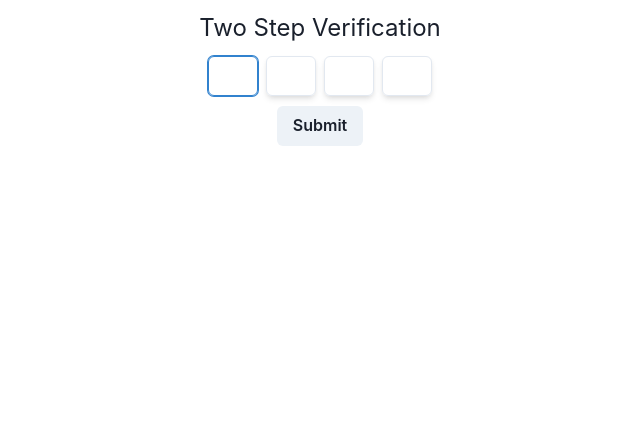
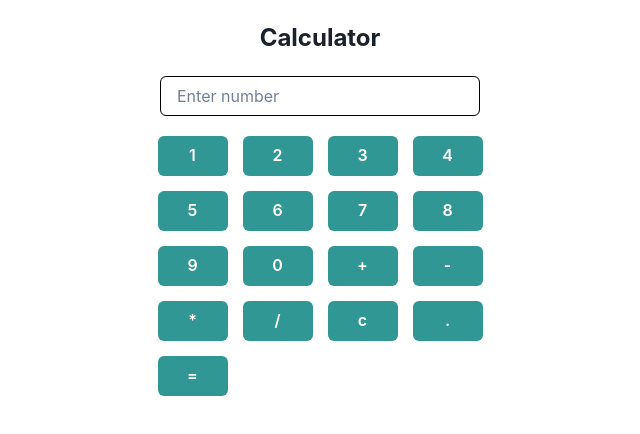
Before and after one commit to shekhar-2410/machine-round, a React (Create React App) app: page / in a window 1280 px wide. Shown: the top 434 px of the page, without its empty margins (320-960 px from the left). Built offline with nearby package versions, Linux system fonts and the light colour scheme.

Commit message:
calculator

```diff
--- a/package.json
+++ b/package.json
@@ -7,13 +7,18 @@
     "@chakra-ui/react": "^2.8.2",
     "@emotion/react": "^11.11.4",
     "@emotion/styled": "^11.11.5",
+    "@react-google-maps/api": "^2.19.3",
     "@testing-library/jest-dom": "^5.17.0",
     "@testing-library/react": "^13.4.0",
     "@testing-library/user-event": "^13.5.0",
+    "axios": "^1.7.2",
     "formik": "^2.4.6",
     "framer-motion": "^11.1.7",
+    "leaflet": "^1.9.4",
     "react": "^18.3.1",
     "react-dom": "^18.3.1",
+    "react-icons": "^5.2.1",
+    "react-leaflet": "^4.2.1",
     "react-scripts": "5.0.1",
     "web-vitals": "^2.1.4"
   },
--- a/src/App.js
+++ b/src/App.js
@@ -1,8 +1,10 @@
 import "./App.css";
+import Calculator from "./components/Calculator";
+// import AddressForm from "./components/UserLocation";
 // import MultitepForm from "./components/MultitepForm";
 // import ShoppingList from "./components/ShoppingList";
 // import Slider from "./components/Slider";
-import Two_StepVerification from "./components/Two_StepVerification";
+// import Two_StepVerification from "./components/Two_StepVerification";
 // import Emical from "./components/Emical";
 // import ModalComponet from "./components/ModalComponet";
 // import GoogleSeach from "./components/GoogleSeach";
@@ -26,7 +28,9 @@ function App() {
       {/* <ShoppingList /> */}
       {/* <MultitepForm/> */}
       {/* <Slider/> */}
-      <Two_StepVerification />
+      {/* <Two_StepVerification /> */}
+      {/* <AddressForm /> */}
+      <Calculator/>
     </div>
   );
 }
--- /dev/null
+++ b/src/components/Calculator.js
@@ -0,0 +1,76 @@
+import React, { useState } from "react";
+import { Box, Button, Input, Text } from "@chakra-ui/react";
+const Calculator = () => {
+  const numbers = [
+    "1",
+    "2",
+    "3",
+    "4",
+    "5",
+    "6",
+    "7",
+    "8",
+    "9",
+    "0",
+    "+",
+    "-",
+    "*",
+    "/",
+    "c",
+    ".",
+    "=",
+  ];
+  const [value, setValue] = useState("");
+  const handleOnchange = (e) => {
+    let change = e.target.vale;
+    setValue(change);
+  };
+  const handleOnclick = (e) => {
+    const id = e.target.id;
+    if (id === "c") {
+      setValue("");
+    } else if (id === "=") {
+      //result
+      setValue(eval(value));
+    } else {
+      setValue((val) => val + id);
+    }
+  };
+  return (
+    <Box
+      pt={"20px"}
+      display={"flex"}
+      gap={"20px"}
+      flexDir={"column"}
+      justifyContent={"center"}
+    >
+      <Text fontWeight={"bold"} fontSize={"2xl"}>
+        Calculator
+      </Text>
+      <Input
+        value={value}
+        borderColor={"black"}
+        mx={"auto"}
+        type="text"
+        placeholder="Enter number"
+        width="xs"
+        onChange={handleOnchange}
+      />
+      <Box
+        mx={"auto"}
+        gap={"15px"}
+        display={"grid"}
+        gridTemplateColumns={"repeat(4,1fr)"}
+        onClick={handleOnclick}
+      >
+        {numbers.map((number, index) => (
+          <Button id={number} colorScheme="teal" width={"70px"} key={index}>
+            {number}
+          </Button>
+        ))}
+      </Box>
+    </Box>
+  );
+};
+
+export default Calculator;
--- /dev/null
+++ b/src/components/UserLocation.js
@@ -0,0 +1,159 @@
+import React, { useState, useEffect } from "react";
+import { MapContainer, TileLayer, Marker } from "react-leaflet";
+import L from "leaflet";
+import "leaflet/dist/leaflet.css";
+import { FaMapMarkerAlt } from "react-icons/fa";
+import ReactDOMServer from "react-dom/server";
+import { FormLabel, HStack, Input, Box, Text } from "@chakra-ui/react";
+const createCustomIcon = (icon) => {
+  return L.divIcon({
+    className: "custom-icon",
+    html: ReactDOMServer.renderToString(icon),
+    iconSize: [32, 32],
+    iconAnchor: [16, 32],
+  });
+};
+
+// Custom Marker component using react-icons
+const CustomMarker = ({ position }) => {
+  const icon = createCustomIcon(<FaMapMarkerAlt size={32} color="red" />);
+  return <Marker position={position} icon={icon} />;
+};
+const AddressForm = () => {
+  const [address, setAddress] = useState({
+    street: "",
+    city: "",
+    state: "",
+    zip: "",
+    country: "",
+  });
+
+  const [errors, setError] = useState("");
+
+  const [currentLocation, setCurrentLocation] = useState({
+    latitude: null,
+    longitude: null,
+  });
+
+  useEffect(() => {
+    if (navigator.geolocation) {
+      navigator.geolocation.getCurrentPosition(success, error);
+    } else {
+      setError("Geolocation is not supported by this browser.");
+    }
+  }, []);
+
+  const success = async (position) => {
+    const latitude = position.coords.latitude;
+    const longitude = position.coords.longitude;
+    setCurrentLocation({ latitude, longitude });
+
+    try {
+      const response = await fetch(
+        `https://api.opencagedata.com/geocode/v1/json?q=${latitude}+${longitude}&key=14230fe974a64bbea20d5f966f9d787d`
+      );
+      const data = await response.json();
+      console.log("data", data);
+      if (data.results.length > 0) {
+        const { components } = data.results[0];
+        setAddress({
+          street: components.road || "",
+          city: components.city || "",
+          state: components.state || "",
+          zip: components.postcode || "",
+          country: components.country || "",
+        });
+      } else {
+        setError("Unable to retrieve address.");
+      }
+    } catch (error) {
+      console.error("Error fetching address:", error);
+      setError("Error retrieving address. Please try again later.");
+    }
+  };
+
+  const error = () => {
+    setError("Unable to retrieve your location.");
+  };
+
+  const handleChange = (e) => {
+    setAddress({
+      ...address,
+      [e.target.name]: e.target.value,
+    });
+  };
+
+  return (
+    <Box padding={"2%"}>
+      <Text fontSize={"2xl"}>Current Address</Text>
+      <HStack spacing={4}>
+        <Box width={"50%"}>
+          {errors && <p>{errors}</p>}
+          <form>
+            <FormLabel>Street</FormLabel>
+            <Input
+              type="text"
+              name="street"
+              value={address.street}
+              onChange={handleChange}
+              placeholder="Street"
+            />
+            <FormLabel>City</FormLabel>
+            <Input
+              type="text"
+              name="city"
+              value={address.city}
+              onChange={handleChange}
+              placeholder="City"
+            />
+            <FormLabel>State</FormLabel>
+            <Input
+              type="text"
+              name="state"
+              value={address.state}
+              onChange={handleChange}
+              placeholder="State"
+            />
+            <FormLabel>Zip Code</FormLabel>
+            <Input
+              type="text"
+              name="zip"
+              value={address.zip}
+              onChange={handleChange}
+              placeholder="Zip Code"
+            />
+            <FormLabel>Country</FormLabel>
+            <Input
+              type="text"
+              name="country"
+              value={address.country}
+              onChange={handleChange}
+              placeholder="Country"
+            />
+          </form>
+        </Box>
+        <Box width={"50%"}>
+          {currentLocation.latitude && currentLocation.longitude ? (
+            <MapContainer
+              center={[currentLocation.latitude, currentLocation.longitude]}
+              zoom={15}
+              style={{ height: "400px", width: "100%" }}
+            >
+              <TileLayer
+                attribution='&copy; <a href="https://www.openstreetmap.org/copyright">OpenStreetMap</a> contributors'
+                url="https://{s}.tile.openstreetmap.org/{z}/{x}/{y}.png"
+              />
+              <CustomMarker
+                position={[currentLocation.latitude, currentLocation.longitude]}
+              />
+            </MapContainer>
+          ) : (
+            "Loading..."
+          )}
+        </Box>
+      </HStack>
+    </Box>
+  );
+};
+
+export default AddressForm;
```
Also changed, not shown: 1 other file (tests, documents, lock files or other folders).
